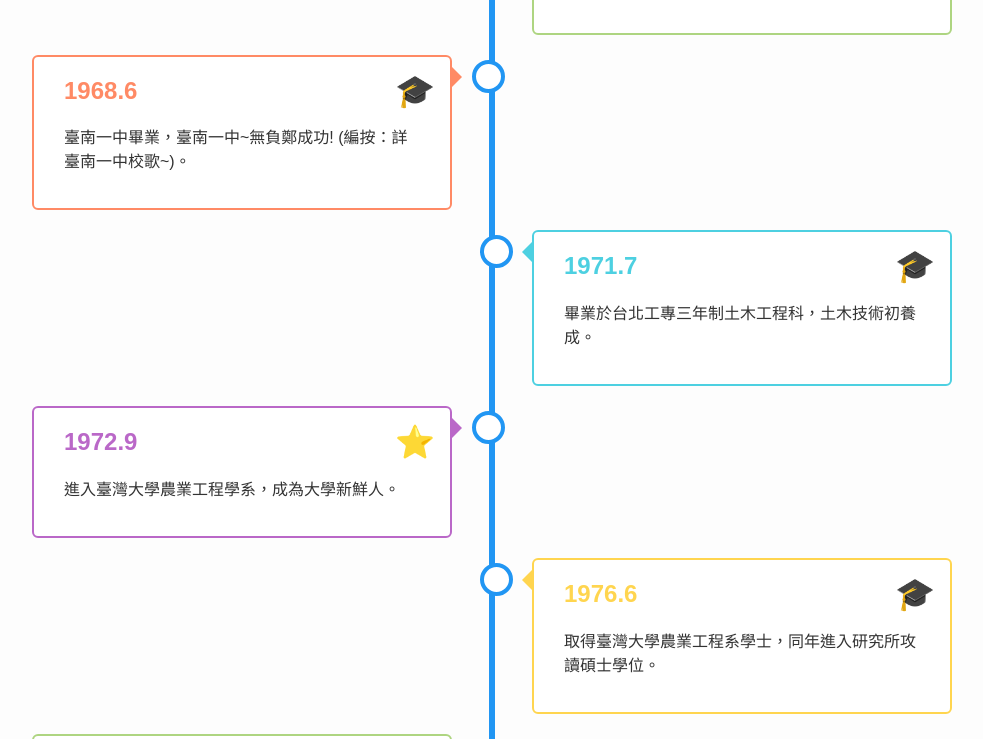
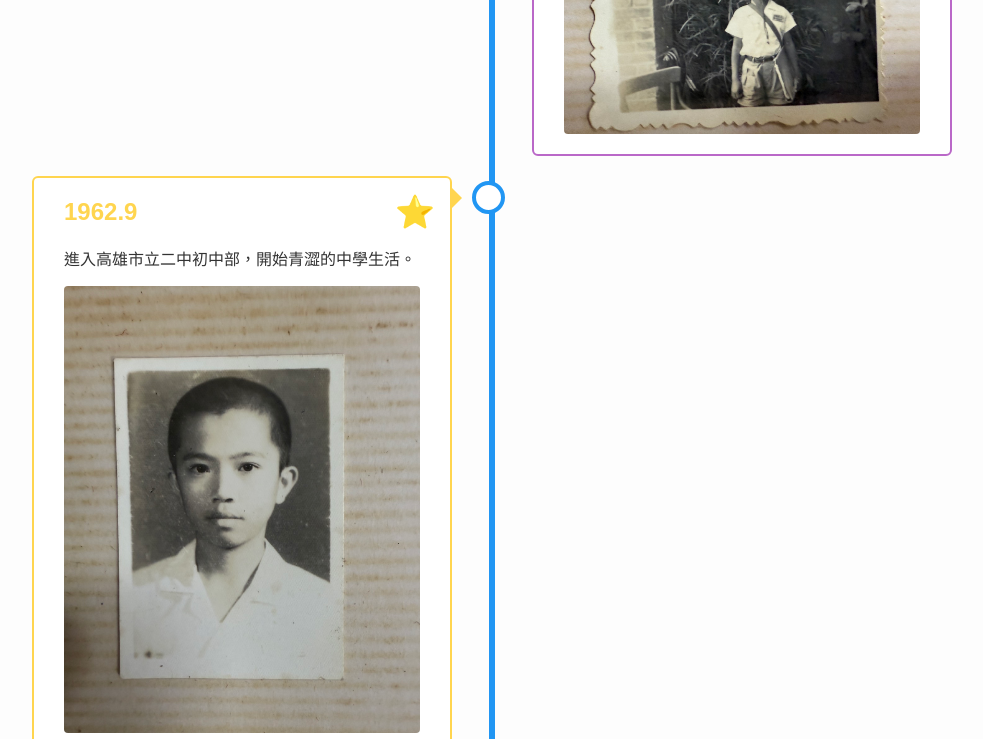
Before and after one commit to wslee513/ProfChenmemorialwebsite, a plain HTML site: page life.html in a window 1280 px wide. Shown: the part 764-1503 px from the top of the page, without its empty margins (148-1131 px from the left). Drawn offline with Linux system fonts and the light colour scheme.

Commit message:
Add files via upload

```diff
--- a/life.html
+++ b/life.html
@@ -105,6 +105,22 @@
   }
   .content h2 {
     margin-top: 0;
+  }
+  .image-gallery {
+    display: grid;
+    grid-template-columns: repeat(auto-fit, minmax(150px, 1fr));
+    gap: 10px;
+    margin-top: 15px;
+  }
+  .image-gallery img {
+    width: 100%;
+    height: auto;
+    border-radius: 4px;
+    cursor: pointer;
+    transition: transform 0.2s;
+  }
+  .image-gallery img:hover {
+    transform: scale(1.05);
   }
   .icon {
     position: absolute;
@@ -228,6 +244,19 @@ document.addEventListener('DOMContentLoaded', function() {
         content.appendChild(year);
         content.appendChild(eventText);
         content.appendChild(icon);
+
+        if (event.image && Array.isArray(event.image) && event.image.length > 0) {
+          const gallery = document.createElement('div');
+          gallery.className = 'image-gallery';
+          event.image.forEach(imagePath => {
+            const img = document.createElement('img');
+            img.src = imagePath;
+            img.alt = event.event;
+            gallery.appendChild(img);
+          });
+          content.appendChild(gallery);
+        }
+
         container.appendChild(content);
         timeline.appendChild(container);
       });
--- a/life_events.json
+++ b/life_events.json
@@ -1,39 +1,48 @@
 [
   {
     "year": "1951.2",
-    "event": "出生於台灣高雄，開啟了精彩人生的序幕。"
+    "event": "出生於台灣高雄，開啟了精彩人生的序幕。",
+    "image": ["lifeimage/195101.jpg","lifeimage/195102.jpg"]
   },
   {
     "year": "1956.9",
-    "event": "入學高雄忠孝國小，啟蒙的重要階段。"
+    "event": "入學高雄忠孝國小，啟蒙的重要階段。",
+    "image": ["lifeimage/195601.jpg"]
   },
   {
     "year": "1962.9",
-    "event": "進入高雄市立二中初中部，開始青澀的中學生活。"
+    "event": "進入高雄市立二中初中部，開始青澀的中學生活。",
+	"image": ["lifeimage/196201.jpg"]
   },
   {
     "year": "1965.9",
-    "event": "考取臺南一中，多士陶鎔! (編按：詳臺南一中校歌~)。"
+    "event": "考取臺南一中，多士陶鎔! (編按：詳臺南一中校歌~)。",
+	"image": ["lifeimage/196501.jpg","lifeimage/196502.jpg"]
   },
   {
     "year": "1968.6",
-    "event": "臺南一中畢業，臺南一中~無負鄭成功! (編按：詳臺南一中校歌~)。"
+    "event": "臺南一中畢業，臺南一中~無負鄭成功! (編按：詳臺南一中校歌~)。",
+	"image": ["lifeimage/196801.jpg"]
   },
   {
     "year": "1971.7",
-    "event": "畢業於台北工專三年制土木工程科，土木技術初養成。"
+    "event": "畢業於台北工專三年制土木工程科，土木技術初養成。",
+	"image": ["lifeimage/197101.jpg"]
   },
   {
     "year": "1972.9",
-    "event": "進入臺灣大學農業工程學系，成為大學新鮮人。"
+    "event": "進入臺灣大學農業工程學系，成為大學新鮮人。",
+	"image": ["lifeimage/197201.jpg"]
   },
   {
     "year": "1976.6",
-    "event": "取得臺灣大學農業工程系學士，同年進入研究所攻讀碩士學位。"
+    "event": "取得臺灣大學農業工程系學士，同年進入研究所攻讀碩士學位。",
+	"image": ["lifeimage/197601.jpg"]
   },
   {
     "year": "1978.6",
-    "event": "取得臺灣大學農業工程學硏究所碩士，題目：區域性參數與極值水量推估之硏究，指導教授為易任。"
+    "event": "取得臺灣大學農業工程學硏究所碩士，題目：區域性參數與極值水量推估之硏究，指導教授為易任。",
+	"image": ["lifeimage/197801.jpg"]
   },
   {
     "year": "1978.8",
@@ -45,7 +54,8 @@
   },
   {
     "year": "1981.10",
-    "event": "和師母結婚，人生找到正確航道，婚姻幸福，事業突破!"
+    "event": "和師母結婚，人生找到正確航道，婚姻幸福，事業突破!",
+	"image": ["lifeimage/198101.jpg","lifeimage/198102.jpg"]
   },
   {
     "year": "1982.8",
@@ -61,11 +71,13 @@
   },
   {
     "year": "1987.2",
-    "event": "赴美國康乃爾大學土木與環境工程研究所深造，開啟了在水利工程領域的卓越研究生涯，專攻非飽和地下水、蒸發散、數值分析、水文統計以及水資源工程。"
+    "event": "赴美國康乃爾大學土木與環境工程研究所深造，開啟了在水利工程領域的卓越研究生涯，專攻非飽和地下水、蒸發散、數值分析、水文統計以及水資源工程。",
+	"image": ["lifeimage/198701.jpg"]
   },
   {
     "year": "1995.5",
-    "event": "取得康乃爾大學土木與環境工程研究所博士學位，留於校內擔任博士後研究。"
+    "event": "取得康乃爾大學土木與環境工程研究所博士學位，留於校內擔任博士後研究。",
+	"image": ["lifeimage/199501.jpg","lifeimage/199502.jpg"]
   },
   {
     "year": "1996.6",
@@ -77,11 +89,13 @@
   },
   {
     "year": "2005.8",
-    "event": "卓越研究能力深受肯定，擔任教授兼規劃與設計學院院長。"
+    "event": "卓越研究能力深受肯定，擔任教授兼規劃與設計學院院長。",
+	"image": ["lifeimage/200501.jpg","lifeimage/200502.jpg"]
   },
   {
     "year": "2017.7",
-    "event": "光榮退休，來自各方的祝福與感謝，彙編成紀念刊，見證了其桃李滿天下的輝煌成就。"
+    "event": "光榮退休，來自各方的祝福與感謝，彙編成紀念刊，見證了其桃李滿天下的輝煌成就。",
+	"image": ["lifeimage/201701.jpg"]
   },
   {
     "year": "2018.1",
```
